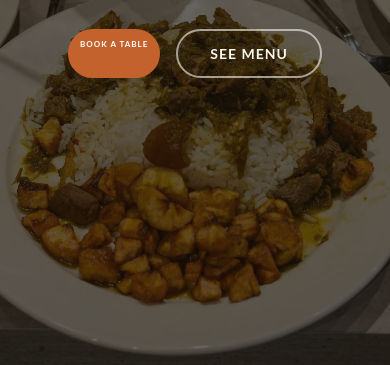
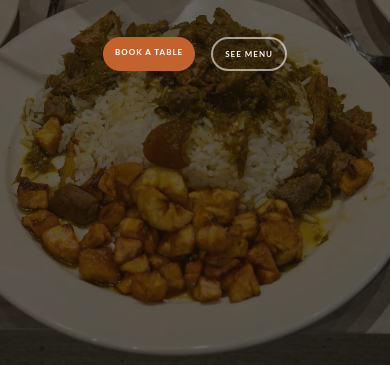
Before and after one commit to ayokindle/Chi-Oma-Restaurant, a plain HTML site: page Restaurant Website v2.4/index.html in a window 390 px wide. Shown: the part 479-844 px from the top of the page. Drawn offline with Linux system fonts and the light colour scheme.

Commit message:
new changes

```diff
--- a/Restaurant Website v2.4/style.css
+++ b/Restaurant Website v2.4/style.css
@@ -285,8 +285,9 @@ h2 em {
 }
 
 @media (max-width: 600px) {
-  .btn-orange {
-    display: inline-block;
+  .hero-buttons .btn-orange,
+  .hero-buttons .btn-clear,
+  .header-inner .btn-orange {
     padding: 10px 12px;
     font-size: 8px;
     white-space: nowrap;
```
